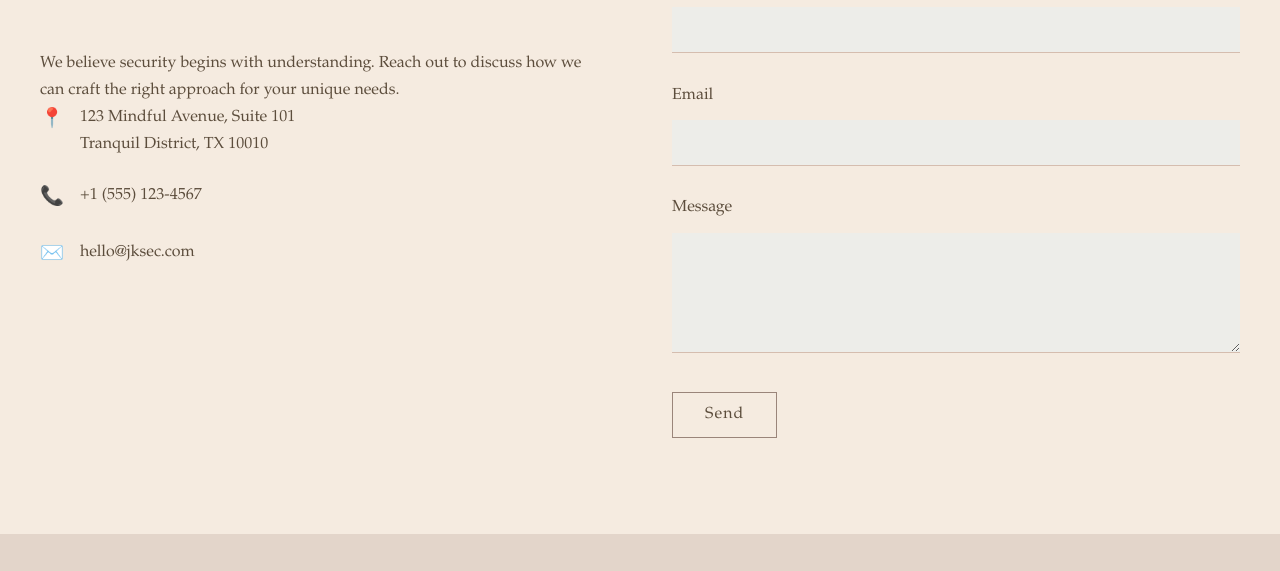
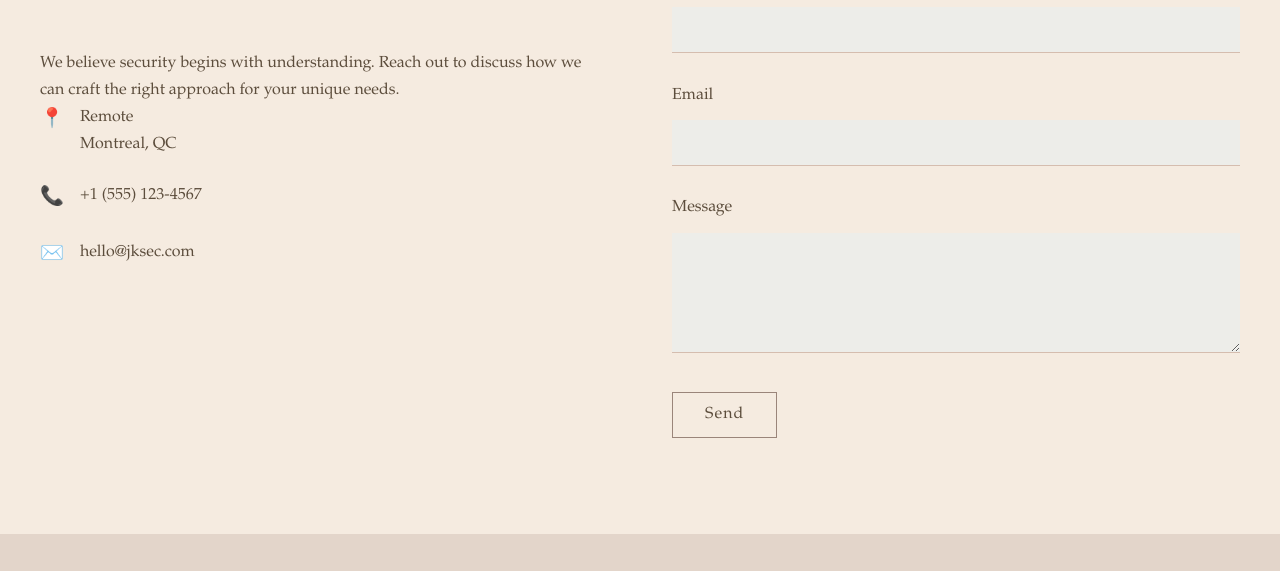
Before and after one commit to chillgui/mysite, a plain HTML site: page index.html in a window 1280 px wide. Shown: the part 4440-5011 px from the top of the page. Drawn offline with Linux system fonts and the light colour scheme.

Commit message:
Update index.html

```diff
--- a/index.html
+++ b/index.html
@@ -719,7 +719,7 @@
                     <p>We believe security begins with understanding. Reach out to discuss how we can craft the right approach for your unique needs.</p>
                     <div class="contact-item">
                         <span class="contact-icon">📍</span>
-                        <span>123 Mindful Avenue, Suite 101<br>Tranquil District, TX 10010</span>
+                        <span>Remote<br>Montreal, QC</span>
                     </div>
                     <div class="contact-item">
                         <span class="contact-icon">📞</span>
```
